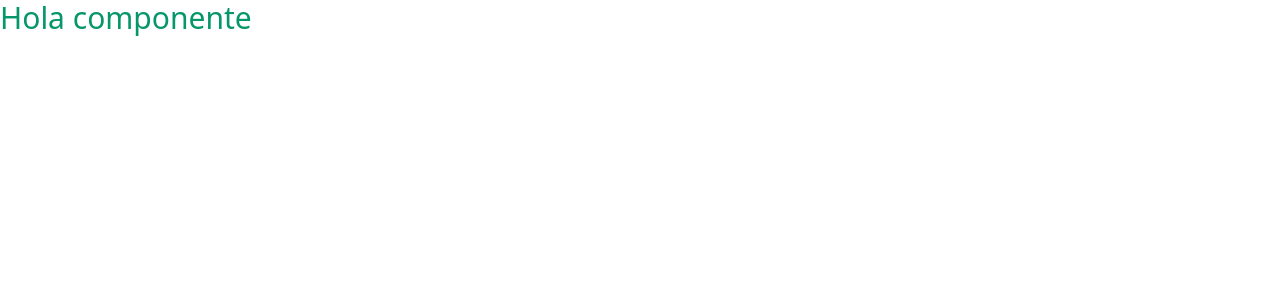
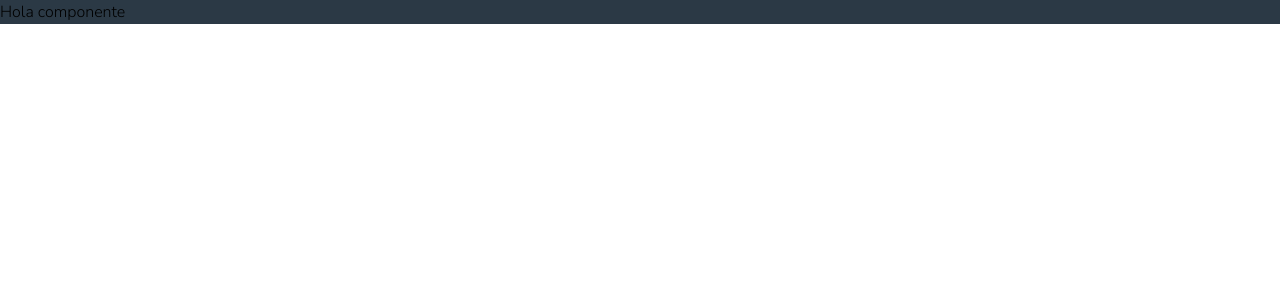
Before and after one commit to elmersan/countries-app, a React (Vite) app: page / in a window 1280 px wide. Shown: the top 300 px of the page. Built offline with nearby package versions, Linux system fonts and the light colour scheme.

Commit message:
updated style guide

```diff
--- a/index.html
+++ b/index.html
@@ -4,6 +4,14 @@
     <meta charset="UTF-8" />
     <!-- <link rel="icon" type="image/svg+xml" href="/src/favicon.svg" /> -->
     <meta name="viewport" content="width=device-width, initial-scale=1.0" />
+
+    <link rel="preconnect" href="https://fonts.googleapis.com" />
+    <link rel="preconnect" href="https://fonts.gstatic.com" crossorigin />
+    <link
+      href="https://fonts.googleapis.com/css2?family=Nunito+Sans:wght@300;600;800&display=swap"
+      rel="stylesheet"
+    />
+
     <title>Vite App</title>
   </head>
   <body>
--- a/src/components/Countries.jsx
+++ b/src/components/Countries.jsx
@@ -2,6 +2,6 @@
 
 export const Countries = () => {
   return (
-    <h1 className='text-3xl text-emerald-600'>Hola componente</h1>
+    <h1 className='bg-Dark_Blue'>Hola componente</h1>
   )
 }
--- a/src/index.css
+++ b/src/index.css
@@ -1,3 +1,9 @@
 @tailwind base;
 @tailwind components;
 @tailwind utilities;
+
+@layer components{
+  html{
+    @apply font-sans
+  }
+}
--- a/tailwind.config.js
+++ b/tailwind.config.js
@@ -7,11 +7,21 @@
   darkMode: 'media', // or 'class'
   theme: {
     screens: {
-      sm: '640px',
+      sm: '375px',
       md: '768px',
       lg: '1024px',
-      xl: '1280px',
+      xl: '1440px',
       '2xl': '1536px',
+    },
+    extend:{
+      colors: {
+        Dark_Blue: 'hsl(209, 23%, 22%)',
+        Very_Dark_Blue: 'hsl(207, 26%, 17%)',
+        Very_Dark_Blue: 'hsl(200, 15%, 8%)',
+        Dark_Gray: 'hsl(0, 0%, 52%)',
+        Very_Light_Gray: 'hsl(0, 0%, 98%)',
+        White: 'hsl(0, 0%, 100%)'
+      }
     },
     colors: ({ colors }) => ({
       inherit: colors.inherit,
@@ -352,6 +362,7 @@
     },
     fontFamily: {
       sans: [
+        'Nunito Sans',
         'ui-sans-serif',
         'system-ui',
         '-apple-system',
```
